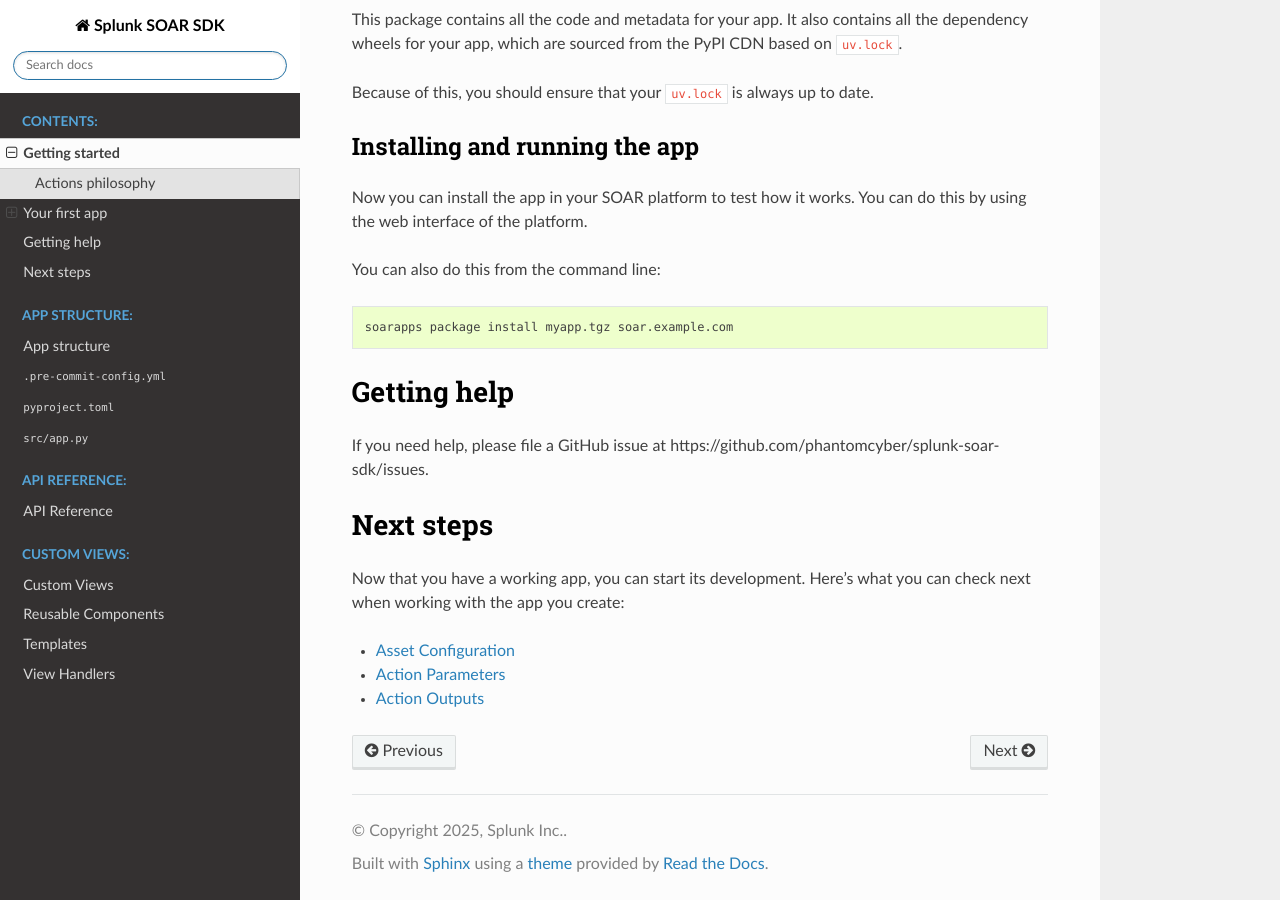
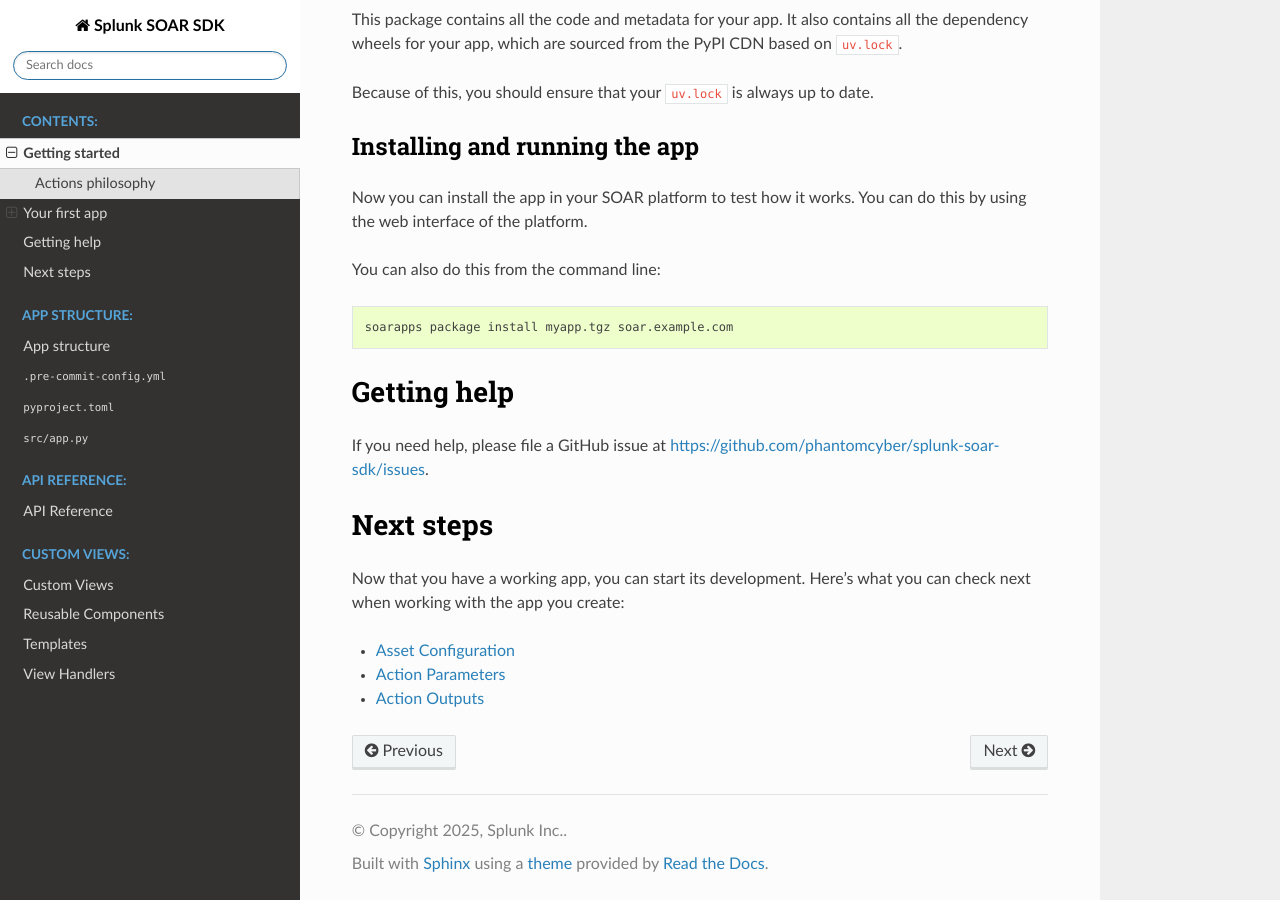
Before and after one commit to phantomcyber/splunk-soar-sdk, a Sphinx documentation site: the page built from docs/getting_started.md, in a window 1280 px wide and 900 px high, scrolled down 6820 px. Built offline with Sphinx 7.4.7 and the Read the Docs theme 3.1.0, drawn with Linux system fonts in a browser that asks for light colours; pages that are not in the unit, such as notebooks, are missing from menus.

```diff
--- a/docs/getting_started.md
+++ b/docs/getting_started.md
@@ -291,7 +291,7 @@ soarapps package install myapp.tgz soar.example.com
 
 # Getting help
 
-If you need help, please file a GitHub issue at https://github.com/phantomcyber/splunk-soar-sdk/issues.
+If you need help, please file a GitHub issue at <https://github.com/phantomcyber/splunk-soar-sdk/issues>.
 
 # Next steps
 
```
